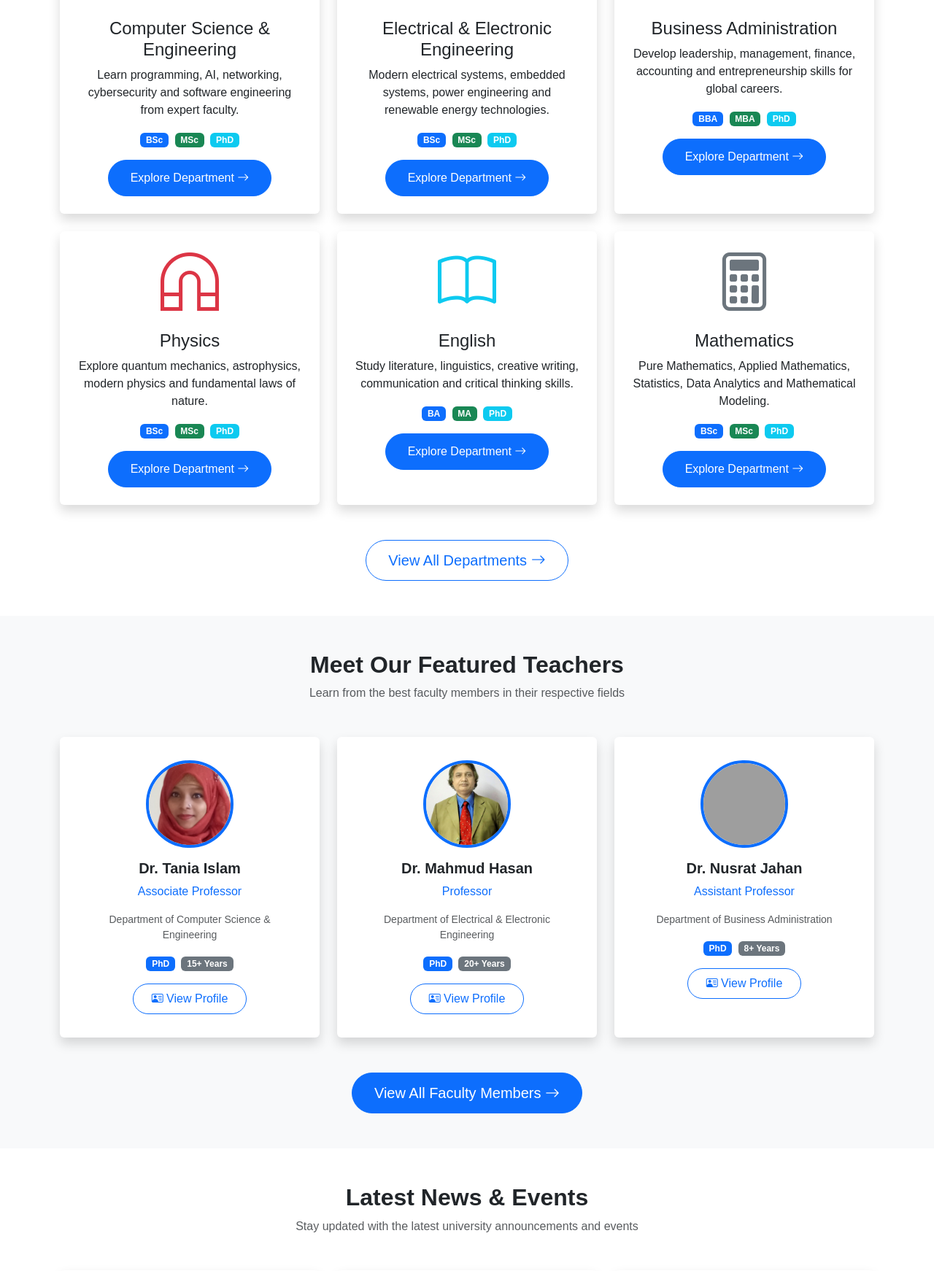
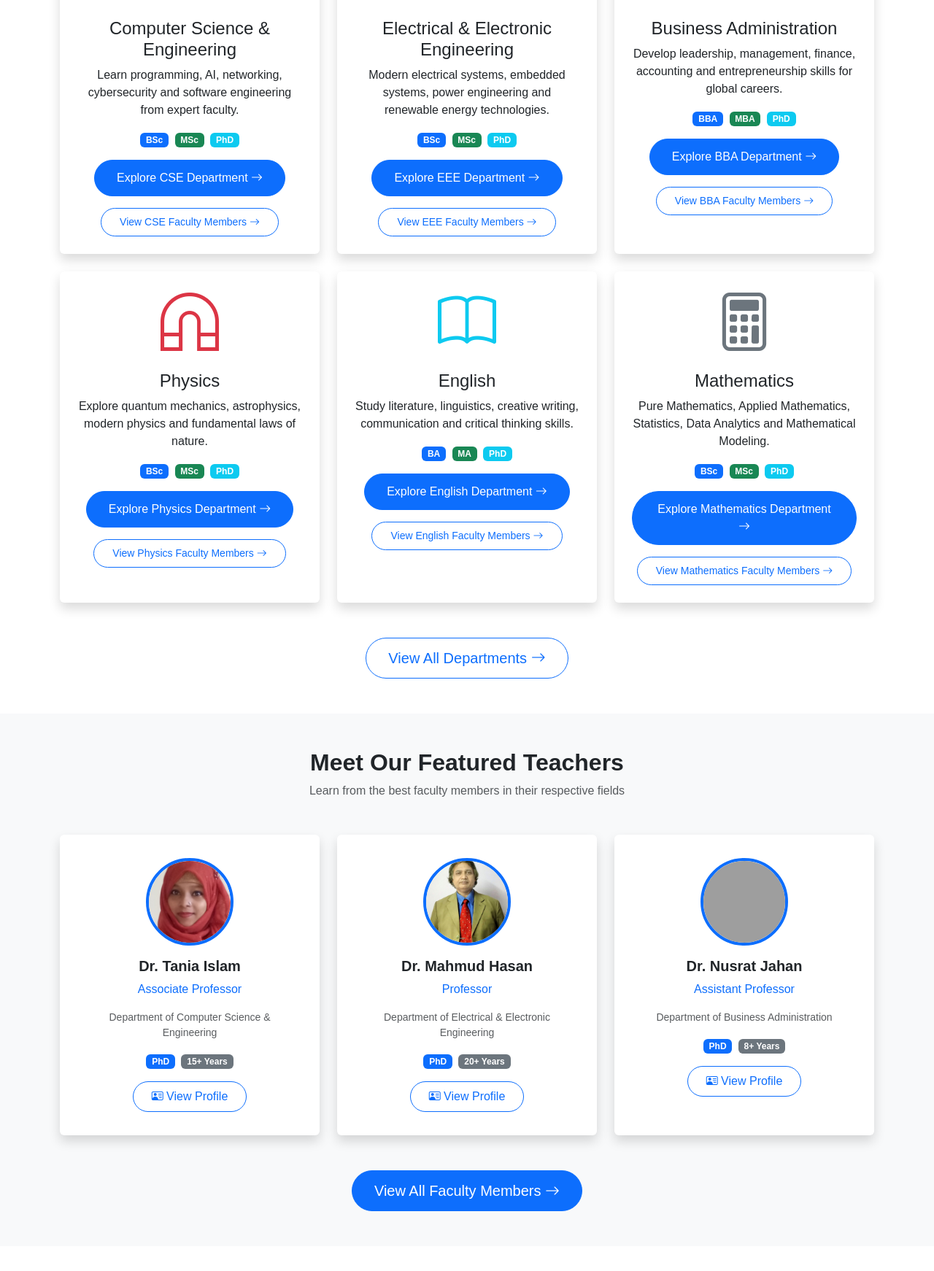
Before and after one commit to Sharifulcse8/North_Bengal_University, a Flask app: page / in a window 1280 px wide. Shown: the part 1057-2799 px from the top of the page at 73% size. Run offline with Flask 3, Linux system fonts and the light colour scheme; grey boxes are pictures that could not be loaded.

Commit message:
Descriptive2

```diff
--- a/templates/index.html
+++ b/templates/index.html
@@ -123,9 +123,15 @@
                             <span class="badge bg-success me-1">MSc</span>
                             <span class="badge bg-info">PhD</span>
                         </div>
-                        <a href="{{ url_for('teachers') }}#cse" class="btn btn-primary mt-3" aria-label="Learn more about Computer Science & Engineering department">
-                            Explore Department <i class="bi bi-arrow-right"></i>
+                        <a href="{{ url_for('teachers') }}#cse" class="btn btn-primary mt-3" aria-label="Explore the Computer Science & Engineering department and its faculty members">
+                            Explore CSE Department <i class="bi bi-arrow-right"></i>
                         </a>
+                        <!-- ===== INTERNAL LINK ===== -->
+                        <div class="mt-3">
+                            <a href="{{ url_for('teachers', department='Computer Science & Engineering') }}" class="btn btn-outline-primary btn-sm" aria-label="View all faculty members of Computer Science & Engineering department">
+                                View CSE Faculty Members <i class="bi bi-arrow-right"></i>
+                            </a>
+                        </div>
                     </div>
                 </article>
             </div>
@@ -144,9 +150,15 @@
                             <span class="badge bg-success me-1">MSc</span>
                             <span class="badge bg-info">PhD</span>
                         </div>
-                        <a href="{{ url_for('teachers') }}#eee" class="btn btn-primary mt-3" aria-label="Learn more about Electrical & Electronic Engineering department">
-                            Explore Department <i class="bi bi-arrow-right"></i>
+                        <a href="{{ url_for('teachers') }}#eee" class="btn btn-primary mt-3" aria-label="Explore the Electrical & Electronic Engineering department and its faculty members">
+                            Explore EEE Department <i class="bi bi-arrow-right"></i>
                         </a>
+                        <!-- ===== INTERNAL LINK ===== -->
+                        <div class="mt-3">
+                            <a href="{{ url_for('teachers', department='Electrical & Electronic Engineering') }}" class="btn btn-outline-primary btn-sm" aria-label="View all faculty members of Electrical & Electronic Engineering department">
+                                View EEE Faculty Members <i class="bi bi-arrow-right"></i>
+                            </a>
+                        </div>
                     </div>
                 </article>
             </div>
@@ -165,9 +177,15 @@
                             <span class="badge bg-success me-1">MBA</span>
                             <span class="badge bg-info">PhD</span>
                         </div>
-                        <a href="{{ url_for('teachers') }}#bba" class="btn btn-primary mt-3" aria-label="Learn more about Business Administration department">
-                            Explore Department <i class="bi bi-arrow-right"></i>
+                        <a href="{{ url_for('teachers') }}#bba" class="btn btn-primary mt-3" aria-label="Explore the Business Administration department and its faculty members">
+                            Explore BBA Department <i class="bi bi-arrow-right"></i>
                         </a>
+                        <!-- ===== INTERNAL LINK ===== -->
+                        <div class="mt-3">
+                            <a href="{{ url_for('teachers', department='Business Administration') }}" class="btn btn-outline-primary btn-sm" aria-label="View all faculty members of Business Administration department">
+                                View BBA Faculty Members <i class="bi bi-arrow-right"></i>
+                            </a>
+                        </div>
                     </div>
                 </article>
             </div>
@@ -186,9 +204,15 @@
                             <span class="badge bg-success me-1">MSc</span>
                             <span class="badge bg-info">PhD</span>
                         </div>
-                        <a href="{{ url_for('teachers') }}#physics" class="btn btn-primary mt-3" aria-label="Learn more about Physics department">
-                            Explore Department <i class="bi bi-arrow-right"></i>
+                        <a href="{{ url_for('teachers') }}#physics" class="btn btn-primary mt-3" aria-label="Explore the Physics department and its faculty members">
+                            Explore Physics Department <i class="bi bi-arrow-right"></i>
                         </a>
+                        <!-- ===== INTERNAL LINK ===== -->
+                        <div class="mt-3">
+                            <a href="{{ url_for('teachers', department='Physics') }}" class="btn btn-outline-primary btn-sm" aria-label="View all faculty members of Physics department">
+                                View Physics Faculty Members <i class="bi bi-arrow-right"></i>
+                            </a>
+                        </div>
                     </div>
                 </article>
             </div>
@@ -207,9 +231,15 @@
                             <span class="badge bg-success me-1">MA</span>
                             <span class="badge bg-info">PhD</span>
                         </div>
-                        <a href="{{ url_for('teachers') }}#english" class="btn btn-primary mt-3" aria-label="Learn more about English department">
-                            Explore Department <i class="bi bi-arrow-right"></i>
+                        <a href="{{ url_for('teachers') }}#english" class="btn btn-primary mt-3" aria-label="Explore the English department and its faculty members">
+                            Explore English Department <i class="bi bi-arrow-right"></i>
                         </a>
+                        <!-- ===== INTERNAL LINK ===== -->
+                        <div class="mt-3">
+                            <a href="{{ url_for('teachers', department='English') }}" class="btn btn-outline-primary btn-sm" aria-label="View all faculty members of English department">
+                                View English Faculty Members <i class="bi bi-arrow-right"></i>
+                            </a>
+                        </div>
                     </div>
                 </article>
             </div>
@@ -228,9 +258,15 @@
                             <span class="badge bg-success me-1">MSc</span>
                             <span class="badge bg-info">PhD</span>
                         </div>
-                        <a href="{{ url_for('teachers') }}#math" class="btn btn-primary mt-3" aria-label="Learn more about Mathematics department">
-                            Explore Department <i class="bi bi-arrow-right"></i>
+                        <a href="{{ url_for('teachers') }}#math" class="btn btn-primary mt-3" aria-label="Explore the Mathematics department and its faculty members">
+                            Explore Mathematics Department <i class="bi bi-arrow-right"></i>
                         </a>
+                        <!-- ===== INTERNAL LINK ===== -->
+                        <div class="mt-3">
+                            <a href="{{ url_for('teachers', department='Mathematics') }}" class="btn btn-outline-primary btn-sm" aria-label="View all faculty members of Mathematics department">
+                                View Mathematics Faculty Members <i class="bi bi-arrow-right"></i>
+                            </a>
+                        </div>
                     </div>
                 </article>
             </div>
@@ -239,7 +275,7 @@
 
         <!-- View All Departments Button -->
         <div class="text-center mt-5">
-            <a href="{{ url_for('departments') }}" class="btn btn-outline-primary btn-lg">
+            <a href="{{ url_for('departments') }}" class="btn btn-outline-primary btn-lg" aria-label="View all academic departments of North Bengal University">
                 View All Departments <i class="bi bi-arrow-right"></i>
             </a>
         </div>
@@ -274,7 +310,7 @@
                             <span class="badge bg-primary me-1">PhD</span>
                             <span class="badge bg-secondary">15+ Years</span>
                         </div>
-                        <a href="{{ url_for('teacher_profile', id=4) }}" class="btn btn-outline-primary mt-3">
+                        <a href="{{ url_for('teacher_profile', id=4) }}" class="btn btn-outline-primary mt-3" aria-label="View detailed profile of Dr. Tania Islam, Associate Professor of CSE">
                             <i class="bi bi-person-vcard"></i> View Profile
                         </a>
                     </div>
@@ -299,7 +335,7 @@
                             <span class="badge bg-primary me-1">PhD</span>
                             <span class="badge bg-secondary">20+ Years</span>
                         </div>
-                        <a href="{{ url_for('teacher_profile', id=6) }}" class="btn btn-outline-primary mt-3">
+                        <a href="{{ url_for('teacher_profile', id=6) }}" class="btn btn-outline-primary mt-3" aria-label="View detailed profile of Dr. Mahmud Hasan, Professor of EEE">
                             <i class="bi bi-person-vcard"></i> View Profile
                         </a>
                     </div>
@@ -324,7 +360,7 @@
                             <span class="badge bg-primary me-1">PhD</span>
                             <span class="badge bg-secondary">8+ Years</span>
                         </div>
-                        <a href="{{ url_for('teacher_profile', id=19) }}" class="btn btn-outline-primary mt-3">
+                        <a href="{{ url_for('teacher_profile', id=19) }}" class="btn btn-outline-primary mt-3" aria-label="View detailed profile of Dr. Nusrat Jahan, Assistant Professor of BBA">
                             <i class="bi bi-person-vcard"></i> View Profile
                         </a>
                     </div>
@@ -335,7 +371,7 @@
 
         <!-- View All Teachers Button -->
         <div class="text-center mt-5">
-            <a href="{{ url_for('teachers') }}" class="btn btn-primary btn-lg">
+            <a href="{{ url_for('teachers') }}" class="btn btn-primary btn-lg" aria-label="View all faculty members of North Bengal University">
                 View All Faculty Members <i class="bi bi-arrow-right"></i>
             </a>
         </div>
@@ -363,8 +399,8 @@
                         <h3 class="h4">Admission Open 2026</h3>
                         <p>Applications for undergraduate admission are now open for the Fall 2026 semester.</p>
                         <div class="mt-3">
-                            <a href="{{ url_for('admission') }}" class="btn btn-primary btn-sm">
-                                Read More <i class="bi bi-arrow-right"></i>
+                            <a href="{{ url_for('admission') }}" class="btn btn-primary btn-sm" aria-label="Read full article about Admission Open 2026">
+                                Read Full Article <i class="bi bi-arrow-right"></i>
                             </a>
                         </div>
                     </div>
@@ -382,8 +418,8 @@
                         <h3 class="h4">International Seminar on AI</h3>
                         <p>Join our international seminar on Artificial Intelligence and Machine Learning this August.</p>
                         <div class="mt-3">
-                            <a href="{{ url_for('news_detail', id=2) }}" class="btn btn-primary btn-sm">
-                                Read More <i class="bi bi-arrow-right"></i>
+                            <a href="{{ url_for('news_detail', id=2) }}" class="btn btn-primary btn-sm" aria-label="Read full article about International Seminar on AI">
+                                Read Full Article <i class="bi bi-arrow-right"></i>
                             </a>
                         </div>
                     </div>
@@ -401,8 +437,8 @@
                         <h3 class="h4">Convocation 2026</h3>
                         <p>The annual convocation ceremony will be held in December 2026. Registration is now open.</p>
                         <div class="mt-3">
-                            <a href="{{ url_for('news_detail', id=3) }}" class="btn btn-primary btn-sm">
-                                Read More <i class="bi bi-arrow-right"></i>
+                            <a href="{{ url_for('news_detail', id=3) }}" class="btn btn-primary btn-sm" aria-label="Read full article about Convocation 2026">
+                                Read Full Article <i class="bi bi-arrow-right"></i>
                             </a>
                         </div>
                     </div>
@@ -413,7 +449,7 @@
 
         <!-- View All News Button -->
         <div class="text-center mt-5">
-            <a href="{{ url_for('news') }}" class="btn btn-outline-primary btn-lg">
+            <a href="{{ url_for('news') }}" class="btn btn-outline-primary btn-lg" aria-label="View all news and events of North Bengal University">
                 View All News <i class="bi bi-arrow-right"></i>
             </a>
         </div>
@@ -476,10 +512,10 @@
         <!-- ===== INTERNAL LINK ADDED ===== -->
         <div class="text-center mt-4">
             <p class="text-white-50 mb-3">Join our growing community of learners and researchers</p>
-            <a href="{{ url_for('admission') }}" class="btn btn-warning btn-lg">
+            <a href="{{ url_for('admission') }}" class="btn btn-warning btn-lg" aria-label="Apply now for admission to North Bengal University">
                 Apply Now <i class="bi bi-arrow-right"></i>
             </a>
-            <a href="{{ url_for('departments') }}" class="btn btn-outline-light btn-lg ms-2">
+            <a href="{{ url_for('departments') }}" class="btn btn-outline-light btn-lg ms-2" aria-label="Explore all academic programs at North Bengal University">
                 Explore Programs <i class="bi bi-arrow-right"></i>
             </a>
         </div>
```
